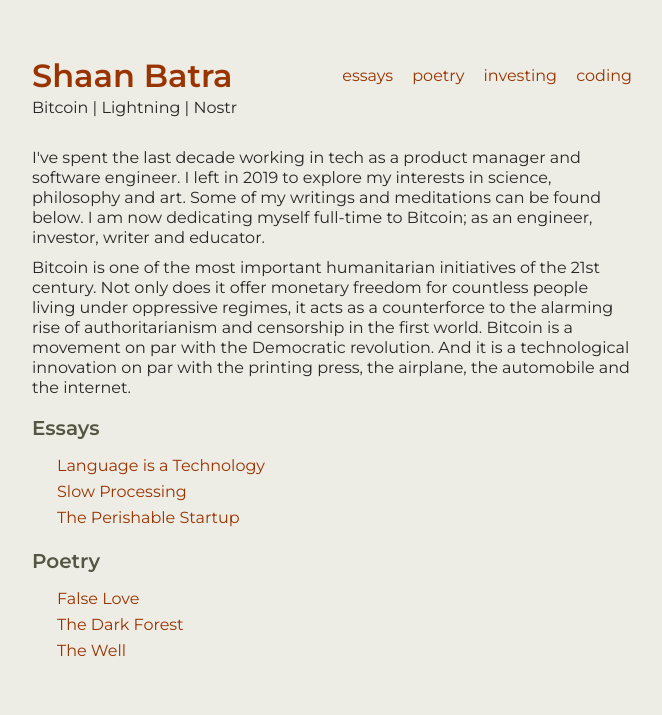
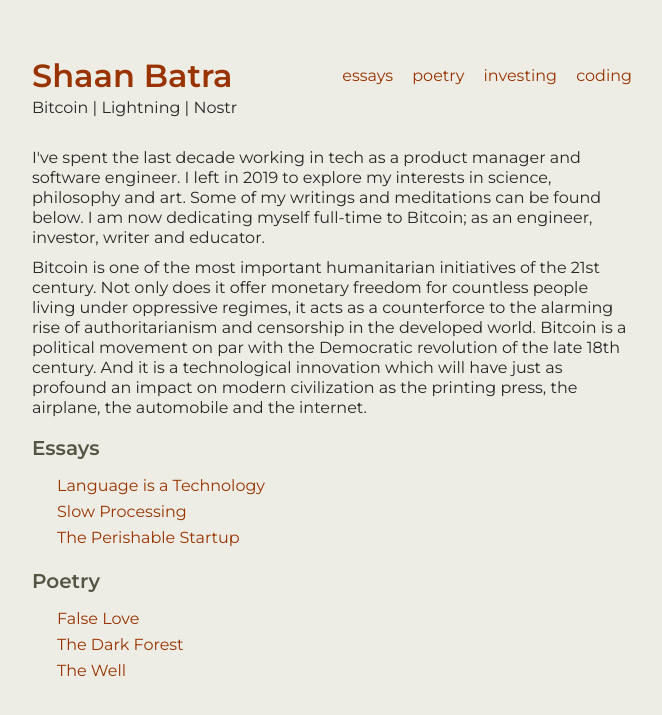
Before and after one commit to sb1752/sb1752.github.io, a Jekyll site: the page built from index.html, in a window 1280 px wide. Shown: the top 715 px of the page, without its empty margins (308-970 px from the left). Built offline with Jekyll 4.4.1, drawn with Linux system fonts in a browser that asks for light colours.

Commit message:
tweak to intro and remove files from _site folder

```diff
--- a/_config.yml
+++ b/_config.yml
@@ -3,3 +3,5 @@
     output: true
   poems:
     output: true
+
+exclude: ['README.md', 'Gemfile.lock', 'Gemfile']
--- a/index.html
+++ b/index.html
@@ -5,7 +5,7 @@
 
 <div class="intro">
   <p>I've spent the last decade working in tech as a product manager and software engineer. I left in 2019 to explore my interests in science, philosophy and art. Some of my writings and meditations can be found below. I am now dedicating myself full-time to Bitcoin; as an engineer, investor, writer and educator.</p>
-  <p>Bitcoin is one of the most important humanitarian initiatives of the 21st century. Not only does it offer monetary freedom for countless people living under oppressive regimes, it acts as a counterforce to the alarming rise of authoritarianism and censorship in the first world. Bitcoin is a movement on par with the Democratic revolution. And it is a technological innovation on par with the printing press, the airplane, the automobile and the internet.</p>
+  <p>Bitcoin is one of the most important humanitarian initiatives of the 21st century. Not only does it offer monetary freedom for countless people living under oppressive regimes, it acts as a counterforce to the alarming rise of authoritarianism and censorship in the developed world. Bitcoin is a political movement on par with the Democratic revolution of the late 18th century. And it is a technological innovation which will have just as profound an impact on modern civilization as the printing press, the airplane, the automobile and the internet.</p>
 </div>
 
 <div class="category">
```
Also changed, not shown: 2 other files.
